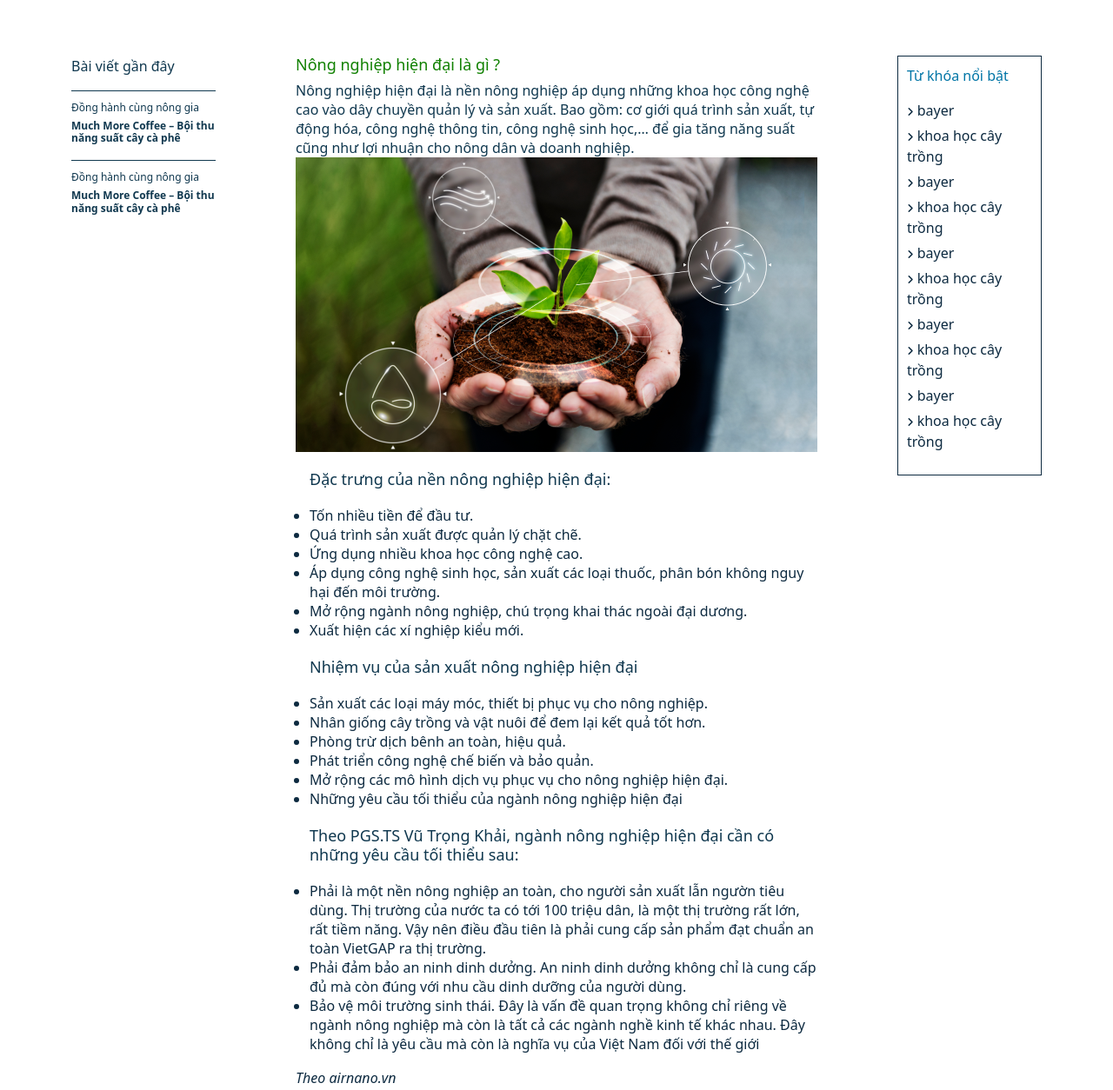
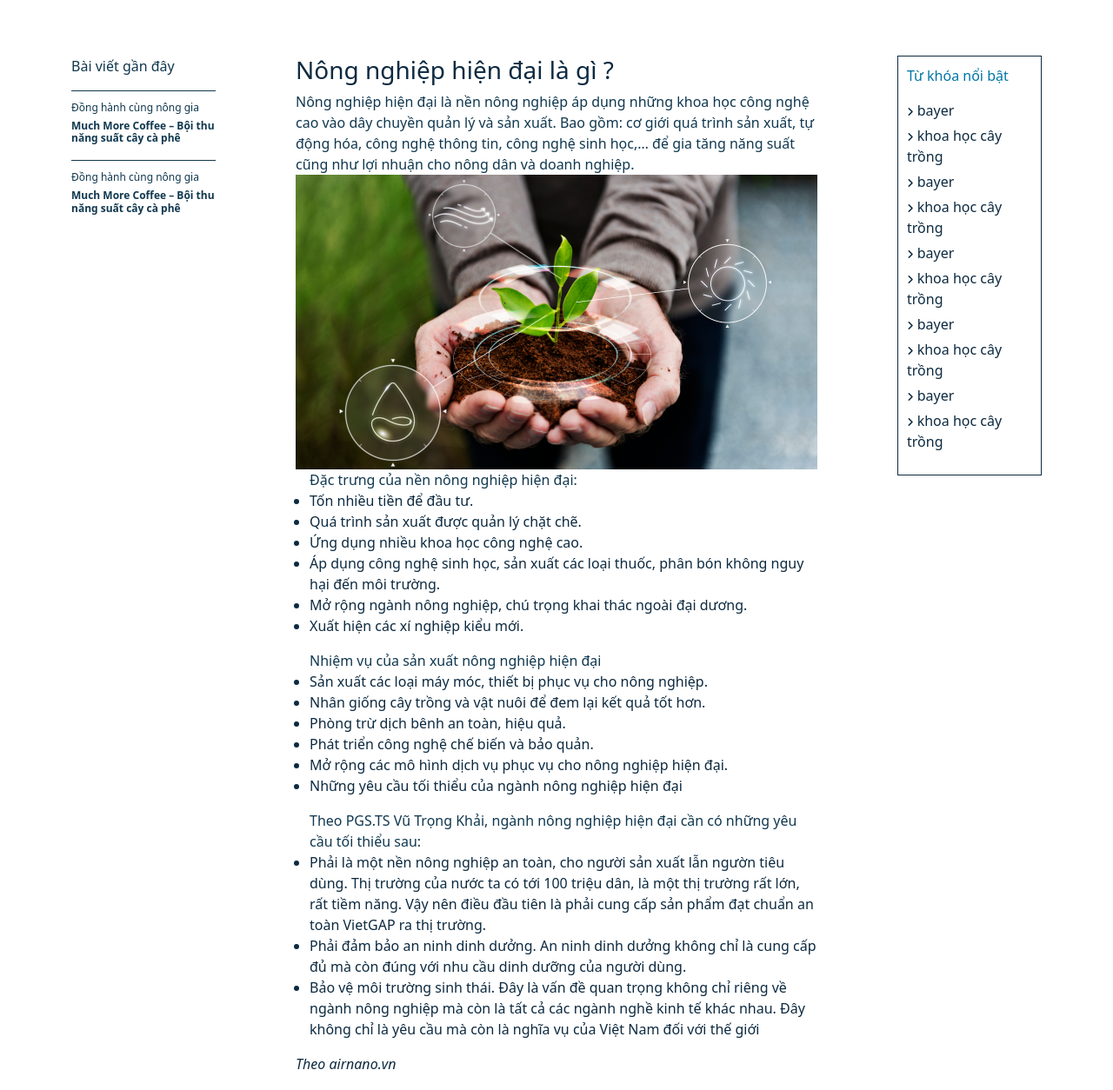
Before and after one commit to dhngan19/bayer, a plain HTML site: page detail.html in a window 1280 px wide. Shown: the part 737-1991 px from the top of the page at 87% size. Drawn offline with nearby package versions, Linux system fonts and the light colour scheme; a web font is replaced by a local one.

Commit message:
fix content

```diff
--- a/css/main.css
+++ b/css/main.css
@@ -1182,17 +1182,8 @@ footer .footer_contain .footer_bot .copyright p {
   padding: 0 80px;
 }
 
-.detail_content .detail_content-center h3 {
-  color: #108000;
-  font-size: 18px;
-  font-weight: 400;
-}
-
 .detail_content .detail_content-center p {
-  font-size: 16px;
-  font-weight: 400;
   color: #10384f;
-  line-height: 22px;
   margin-bottom: 0px;
 }
 
@@ -1206,22 +1197,12 @@ footer .footer_contain .footer_bot .copyright p {
 }
 
 .detail_content .detail_content-center ul p {
-  margin: 20px 0;
-  font-size: 18px;
-  font-weight: 500;
+  margin: 0;
   color: #10384f;
 }
 
 .detail_content .detail_content-center ul li {
   color: #0d2a40;
-  font-size: 16px;
-  font-weight: 400;
-  line-height: 22px;
-}
-
-.detail_content .detail_content-center span {
-  font-size: 16px;
-  font-weight: 200;
 }
 
 .detail_content .detail_content-right {
```
